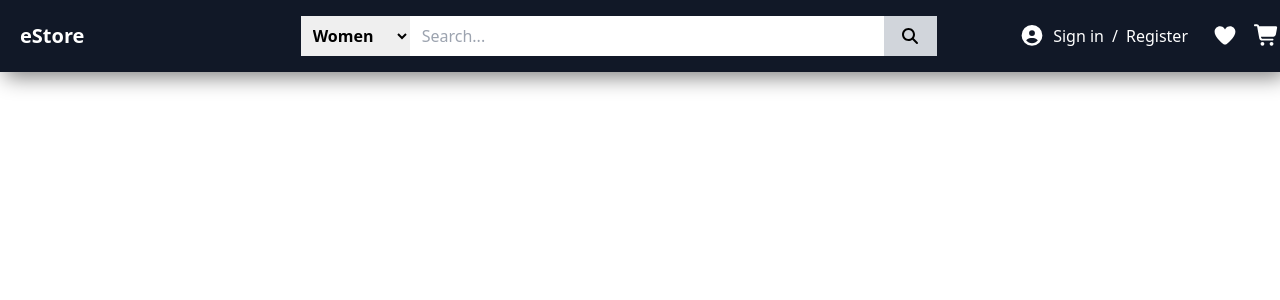
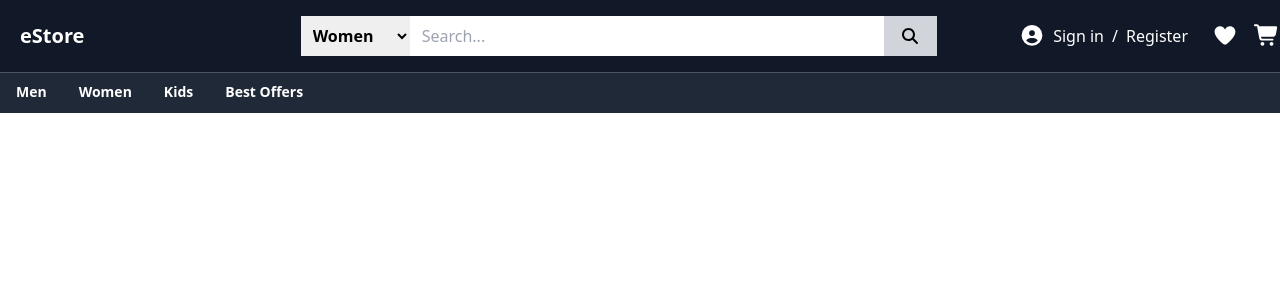
Before and after one commit to FazlullahBokhari/estore, an Angular app: page / in a window 1280 px wide. Shown: the top 300 px of the page. Built offline with nearby package versions, Linux system fonts and the light colour scheme.

Commit message:
cat-navigation added

```diff
--- a/src/app/app.component.html
+++ b/src/app/app.component.html
@@ -1 +1,2 @@
 <app-header></app-header>
+<app-catnavigation></app-catnavigation>
--- a/src/app/app.component.ts
+++ b/src/app/app.component.ts
@@ -1,10 +1,11 @@
 import { Component } from '@angular/core';
 import { RouterOutlet } from '@angular/router';
 import { HeaderComponent } from './components/header/header.component';
+import { CatnavigationComponent } from './components/catnavigation/catnavigation.component';
 
 @Component({
   selector: 'app-root',
-  imports: [HeaderComponent],
+  imports: [HeaderComponent, CatnavigationComponent],
   templateUrl: './app.component.html',
   styleUrl: './app.component.css'
 })
--- /dev/null
+++ b/src/app/components/catnavigation/catnavigation.component.html
@@ -0,0 +1,20 @@
+<div class="bg-gray-800 border-t border-gray-600">
+    <ul class="flex">
+        <li class="list-none inline-block mx-4 py-1.5 h-10 relative group">
+            <a href="#" class="text-white text-sm font-bold no-underline relative pb-0.5">Men
+                <span class="absolute left-0 bottom-0 w-0 h-[2px] bg-red-500 transition-all group-hover:w-full"></span>
+            </a></li>
+            <li class="list-none inline-block mx-4 py-1.5 h-10 relative group">
+                <a href="#" class="text-white text-sm font-bold no-underline relative pb-0.5">Women
+                    <span class="absolute left-0 bottom-0 w-0 h-[2px] bg-red-500 transition-all group-hover:w-full"></span>
+                </a></li>
+                <li class="list-none inline-block mx-4 py-1.5 h-10 relative group">
+                    <a href="#" class="text-white text-sm font-bold no-underline relative pb-0.5">Kids
+                        <span class="absolute left-0 bottom-0 w-0 h-[2px] bg-red-500 transition-all group-hover:w-full"></span>
+                    </a></li>
+                    <li class="list-none inline-block mx-4 py-1.5 h-10 relative group">
+                        <a href="#" class="text-white text-sm font-bold no-underline relative pb-0.5">Best Offers
+                            <span class="absolute left-0 bottom-0 w-0 h-[2px] bg-red-500 transition-all group-hover:w-full"></span>
+                        </a></li>
+    </ul>
+</div>
```
Also changed, not shown: src/app/components/catnavigation/catnavigation.component.ts (added, +11 -0 lines), src/app/components/catnavigation/catnavigation.component.css (added), 1 other file (tests, documents, lock files or other folders).
